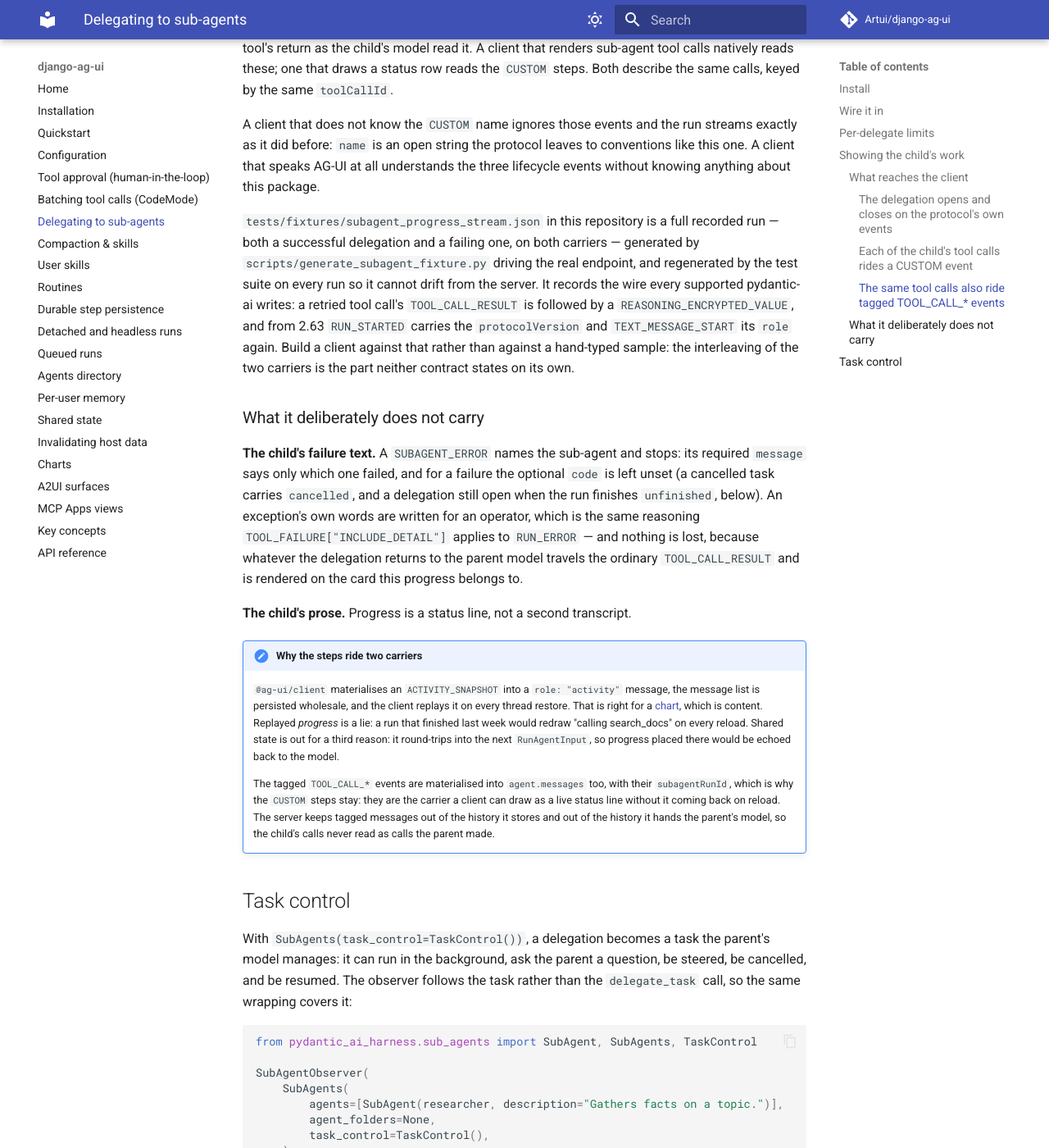
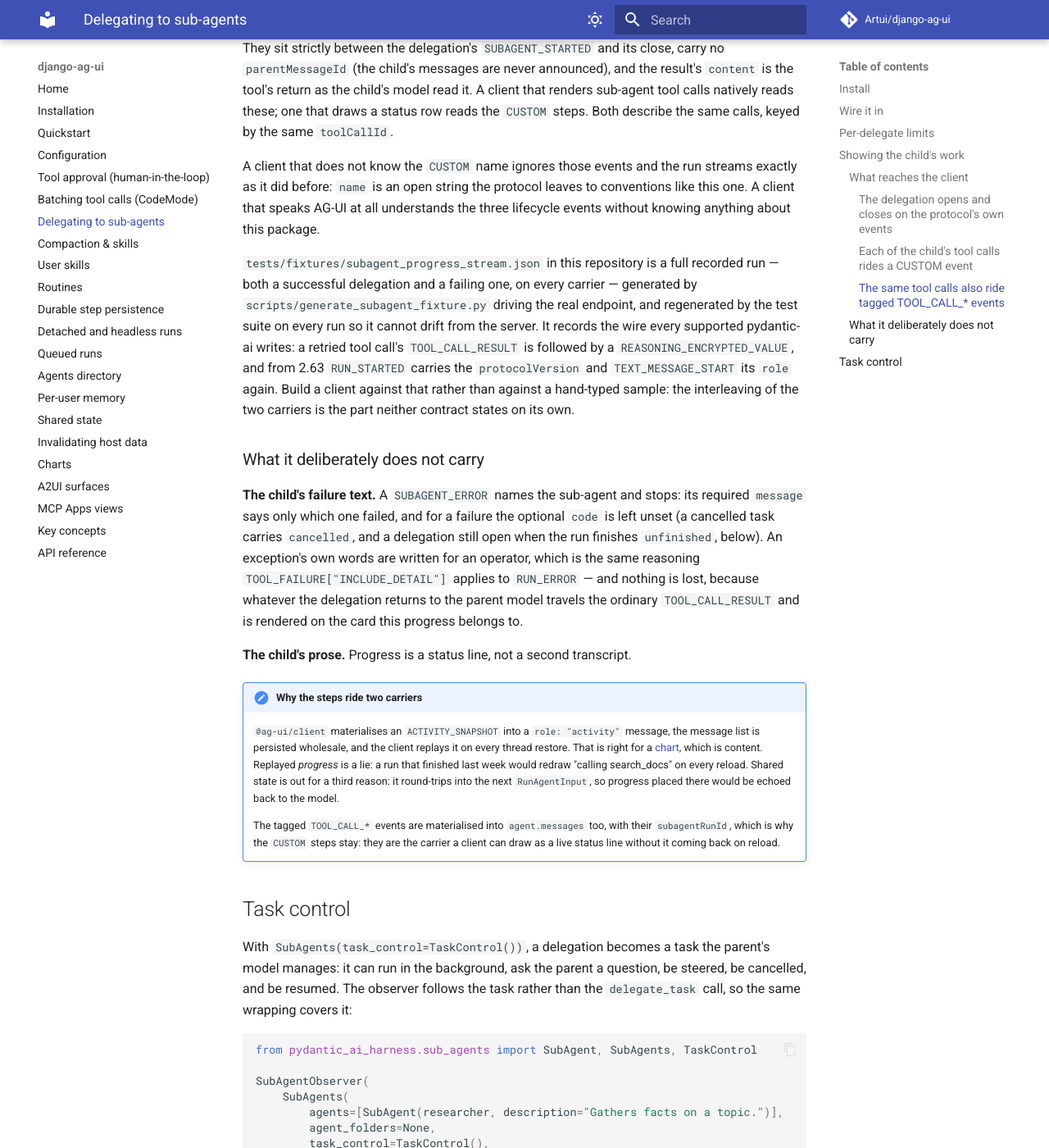
Before and after one commit to Artui/django-ag-ui, an MkDocs documentation site: the page built from docs/subagents.md, in a window 1280 px wide and 1400 px high, scrolled down 4308 px. Shown: the whole window at 82% size. Built offline with MkDocs 1.6.1 and Material for MkDocs 9.7.7, drawn with Linux system fonts in a browser that asks for light colours; comment, search, counter and statistics services are not loaded; some of the changed text lies outside the part shown.

Commit message:
Sub-agent docs: three carriers, task steps carry no tool record
Co-Authored-By: Claude Opus 5.5 <noreply@anthropic.com>

```diff
--- a/docs/subagents.md
+++ b/docs/subagents.md
@@ -215,7 +217,7 @@ to conventions like this one. A client that speaks AG-UI at all understands the
 three lifecycle events without knowing anything about this package.
 
 `tests/fixtures/subagent_progress_stream.json` in this repository is a full
-recorded run — both a successful delegation and a failing one, on both carriers
+recorded run — both a successful delegation and a failing one, on every carrier
 — generated by `scripts/generate_subagent_fixture.py` driving the real endpoint,
 and regenerated by the test suite on every run so it cannot drift from the
 server. It records the wire every supported pydantic-ai writes: a retried tool
@@ -249,9 +251,7 @@ progress belongs to.
     The tagged `TOOL_CALL_*` events are materialised into `agent.messages` too,
     with their `subagentRunId`, which is why the `CUSTOM` steps stay: they are
     the carrier a client can draw as a live status line without it coming back
-    on reload. The server keeps tagged messages out of the history it stores and
-    out of the history it hands the parent's model, so the child's calls never
-    read as calls the parent made.
+    on reload.
 
 ## Task control
 
```
Also changed, not shown: other parts of docs/subagents.md (+10 -8 lines), 1 other file.
